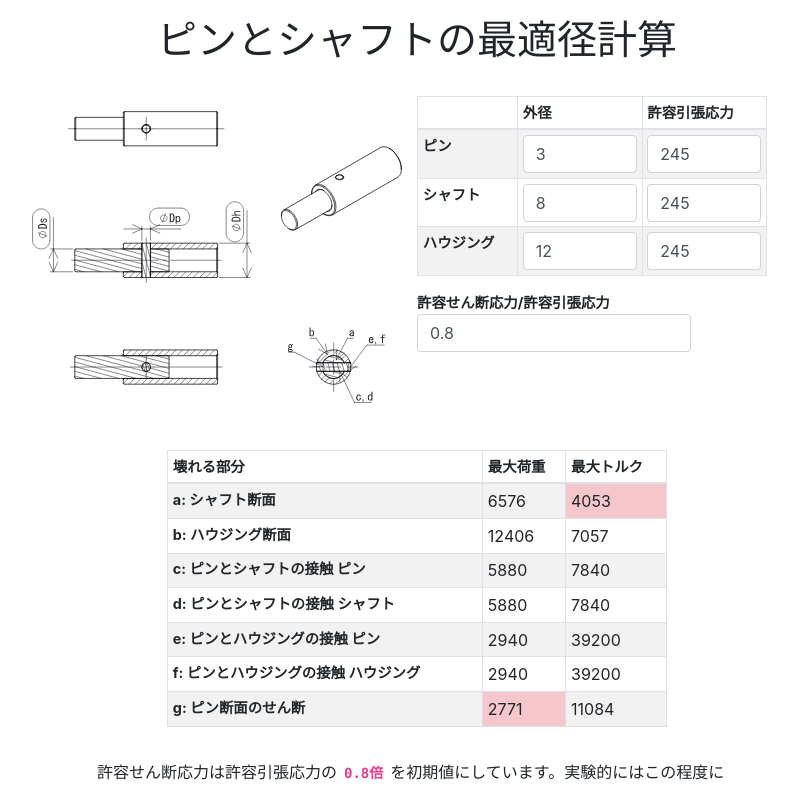
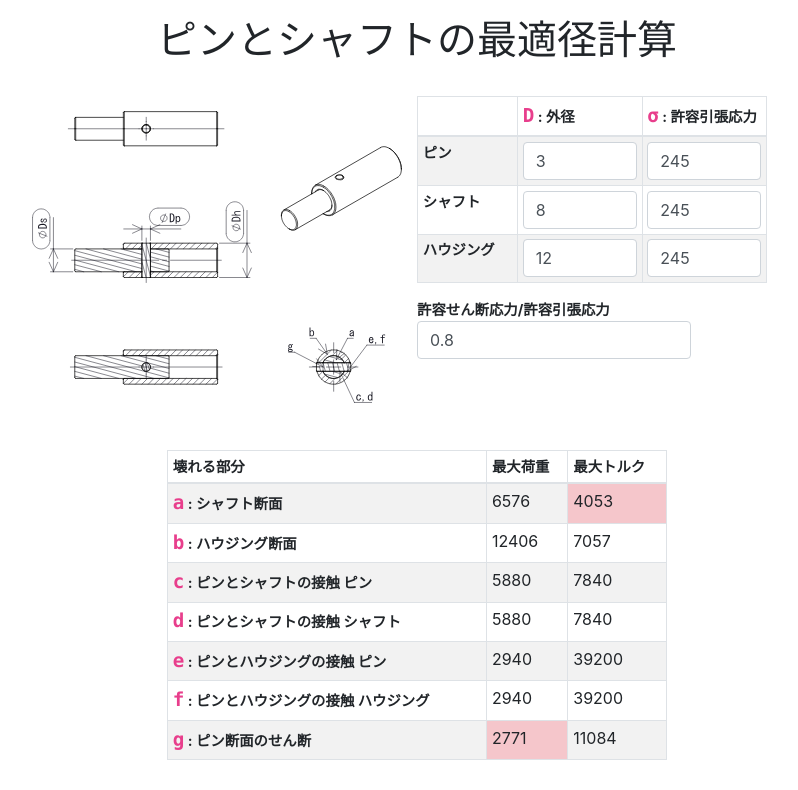
Before and after one commit to mshackers/pin-shaft-diameter-optimizer, a Vue app: page / in a window 1280 px wide. Shown: the top 790 px of the page, without its empty margins (223-1021 px from the left). Built offline with nearby package versions, Linux system fonts and the light colour scheme.

Commit message:
細かな修正

```diff
--- a/src/App.vue
+++ b/src/App.vue
@@ -18,7 +18,7 @@ h1 {
 
 .input-container {
   display: flex;
-  flex-wrap: wrap-reverse;
+  flex-wrap: wrap;
   justify-content: center;
 }
 .image {
@@ -103,7 +103,8 @@ class Result {
   n;
   nMm;
 
-  constructor(name) {
+  constructor(label, name) {
+    this.label = label;
     this.name = name;
   }
 }
@@ -122,7 +123,7 @@ export default {
   computed: {
     a() {
       const radius = this.shaft.radius;
-      const result = new Result("a: シャフト断面");
+      const result = new Result("a", "シャフト断面");
       result.archH = radius - this.pin.radius;
       result.rad = 2 * Math.acos(1 - result.archH / radius);
       result.archArea =
@@ -152,7 +153,7 @@ export default {
     },
     b() {
       const radius = this.housing.radius;
-      const result = new Result("b: ハウジング断面");
+      const result = new Result("b", "ハウジング断面");
       result.archH = radius - this.pin.radius;
       result.rad = 2 * Math.acos(1 - result.archH / radius);
       result.archArea =
@@ -204,7 +205,7 @@ export default {
       return result;
     },
     c() {
-      const result = new Result("c: ピンとシャフトの接触 ピン");
+      const result = new Result("c", "ピンとシャフトの接触 ピン");
       result.area = this.pin.diameter * this.shaft.diameter;
       result.archShearStrength =
         (this.pin.diameter * this.pin.stress * this.shaft.radius ** 2) / 3;
@@ -213,7 +214,7 @@ export default {
       return result;
     },
     d() {
-      const result = new Result("d: ピンとシャフトの接触 シャフト");
+      const result = new Result("d", "ピンとシャフトの接触 シャフト");
       result.archShearStrength =
         (this.pin.diameter * this.shaft.stress * this.shaft.radius ** 2) / 3;
       result.n = this.c.area * this.shaft.stress;
@@ -221,7 +222,7 @@ export default {
       return result;
     },
     e() {
-      const result = new Result("e: ピンとハウジングの接触 ピン");
+      const result = new Result("e", "ピンとハウジングの接触 ピン");
       result.area =
         (this.housing.diameter - this.shaft.diameter) * this.pin.diameter;
       result.archShearStrength =
@@ -234,7 +235,7 @@ export default {
       return result;
     },
     f() {
-      const result = new Result("f: ピンとハウジングの接触 ハウジング");
+      const result = new Result("f", "ピンとハウジングの接触 ハウジング");
       result.archShearStrength =
         (this.pin.diameter *
           this.housing.stress *
@@ -245,7 +246,7 @@ export default {
       return result;
     },
     g() {
-      const result = new Result("g: ピン断面のせん断");
+      const result = new Result("g", "ピン断面のせん断");
       result.area = Math.PI * this.pin.radius ** 2;
       result.n = 2 * result.area * this.pin.stress * this.allowableShearStress;
       result.nMm = result.n * this.shaft.radius;
--- a/src/components/InputTable.vue
+++ b/src/components/InputTable.vue
@@ -5,6 +5,9 @@ table {
 }
 th {
   font-size: 90%;
+}
+code {
+  font-size: 1.2rem;
 }
 </style>
 
@@ -14,9 +17,9 @@ th {
     <table class="input-table table table-striped table-bordered table-hover table-sm">
         <thead>
         <tr>
-            <td style="min-width: 100px"></td>
-            <th>外径</th>
-            <th>許容引張応力</th>
+            <td style="width: 100px;"></td>
+            <th><code>D</code> : 外径</th>
+            <th><code>&sigma;</code> : 許容引張応力</th>
         </tr>
         </thead>
         <tbody>
--- a/src/components/OutputTableRow.vue
+++ b/src/components/OutputTableRow.vue
@@ -2,10 +2,13 @@
 th {
   font-size: 90%;
 }
+code {
+  font-size: 1.2rem;
+}
 </style>
 <template>
     <tr>
-        <th>{{result.name}}</th>
+        <th><code>{{result.label}}</code> : {{result.name}}</th>
         <td :class="{ 'table-danger': result.n === minN }">{{Math.round(result.n)}}</td>
         <td :class="{ 'table-danger': result.nMm === minNMm }">{{Math.round(result.nMm)}}</td>
     </tr>
```
